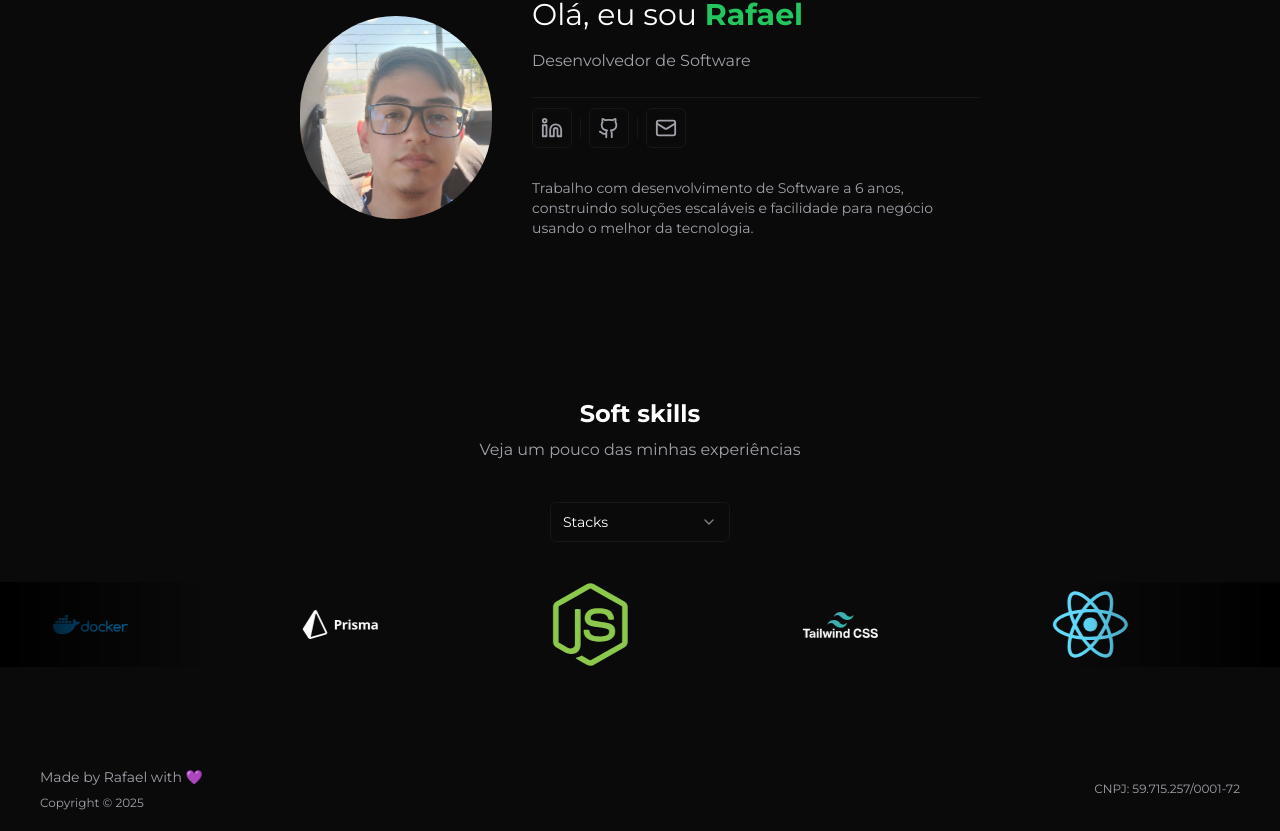
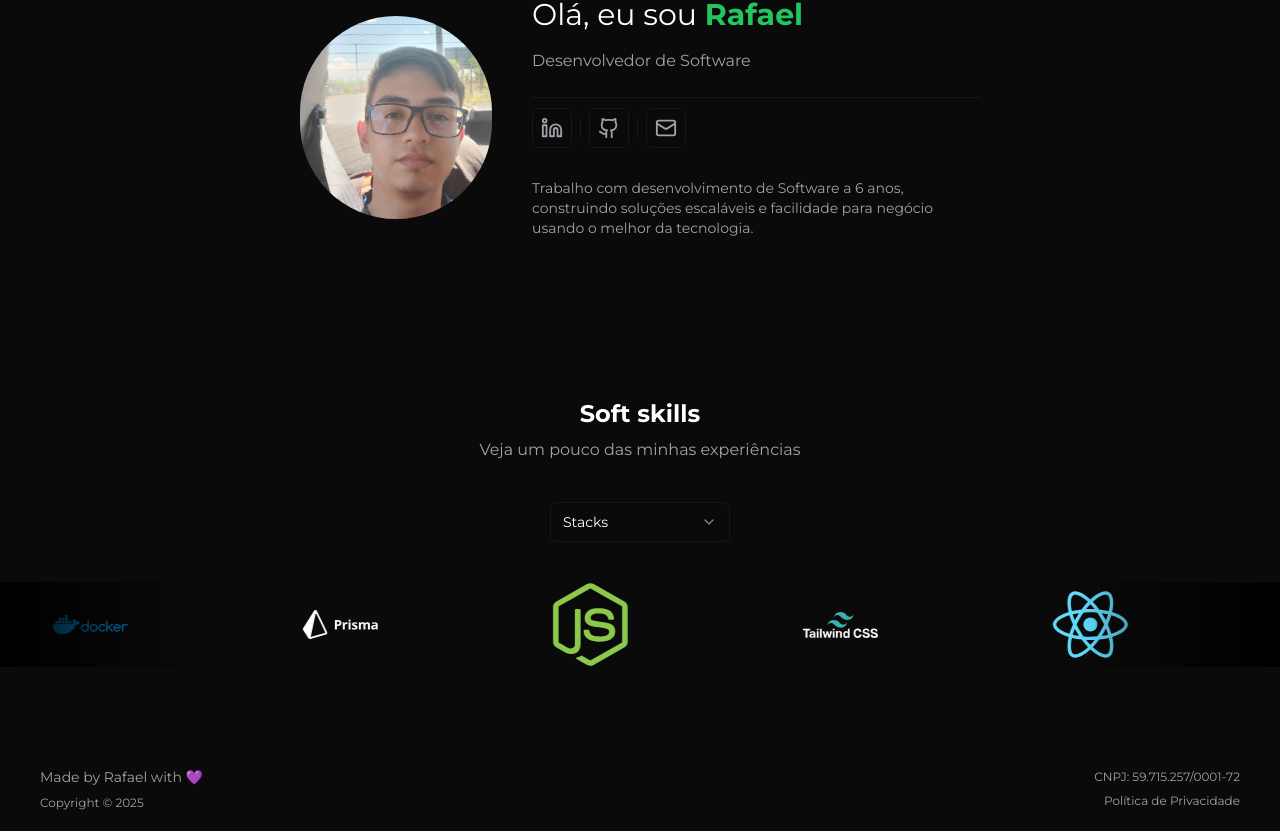
Before and after one commit to oRafael07/rafadev.systems, a Next.js app: page / in a window 1280 px wide. Shown: the part 749-1580 px from the top of the page. Built offline with nearby package versions, Linux system fonts and the light colour scheme.

Commit message:
feat: add link privacy page

```diff
--- a/src/app/page.tsx
+++ b/src/app/page.tsx
@@ -146,7 +146,15 @@ export default function Home() {
             Copyright © {new Date().getFullYear()}
           </p>
         </div>
-        <p className="text-xs text-zinc-400">CNPJ: 59.715.257/0001-72</p>
+        <div className="flex flex-col items-center gap-2 md:items-end">
+          <p className="text-xs text-zinc-400">CNPJ: 59.715.257/0001-72</p>
+          <Link
+            href="/privacy"
+            className="text-xs text-zinc-400 hover:text-green-500 transition-colors"
+          >
+            Política de Privacidade
+          </Link>
+        </div>
       </footer>
     </>
   );
```
